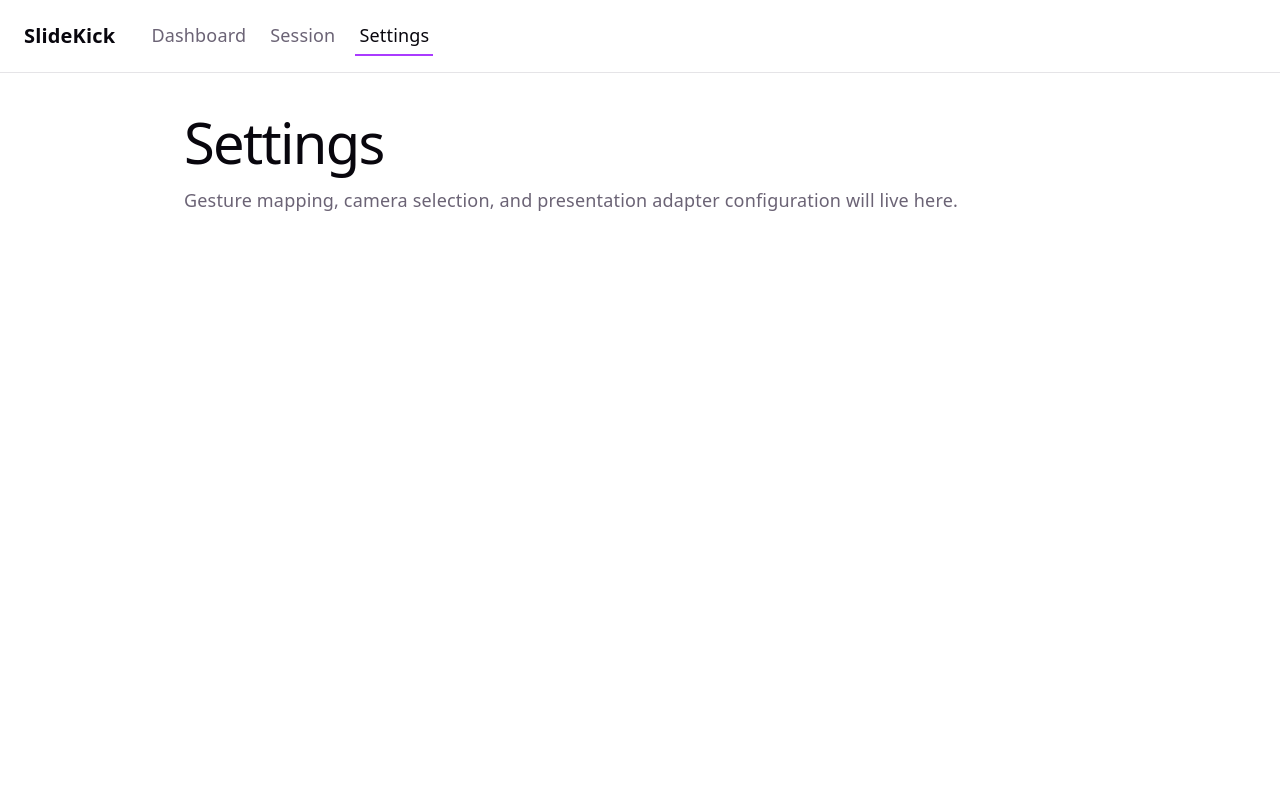
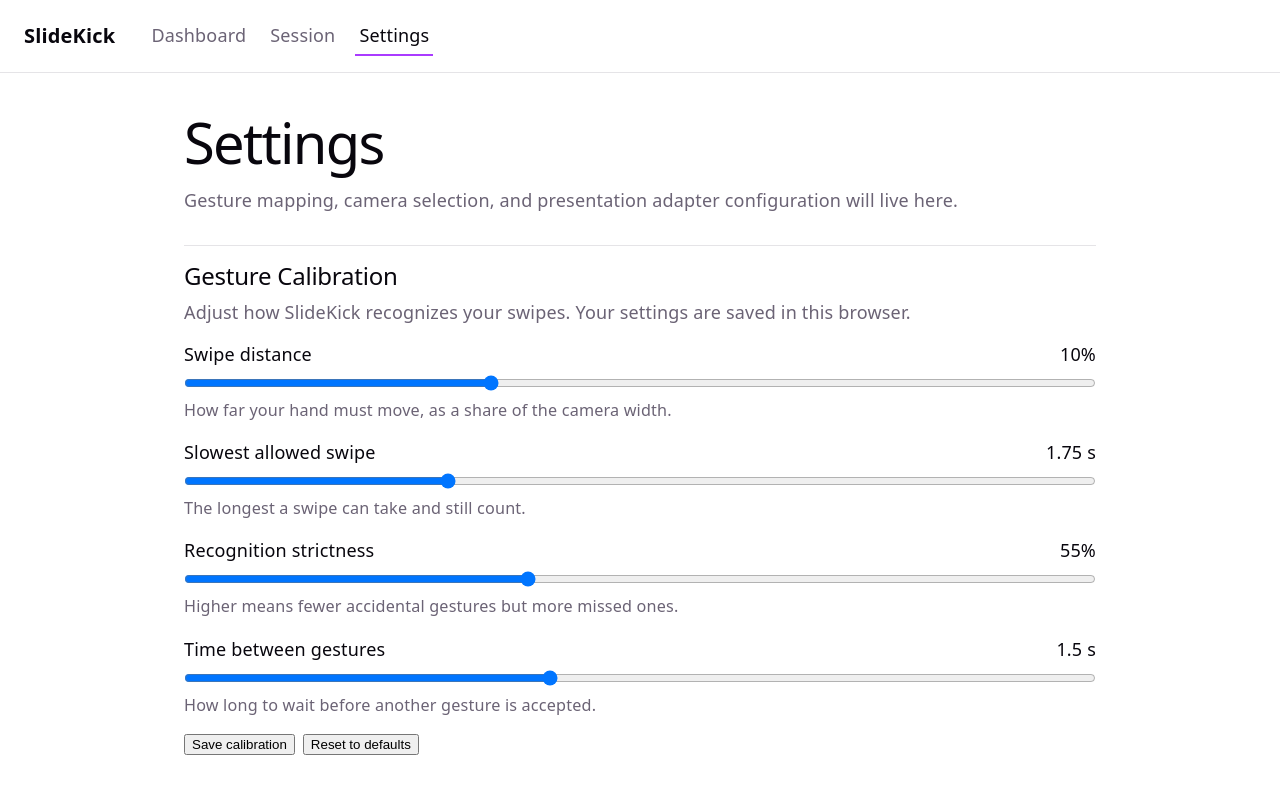
Before and after one commit to ndulkis/slidekick, a React (Vite) app in the folder frontend/: page /settings in a window 1280 px wide. Shown: the top 794 px of the page. Built offline with nearby package versions, Linux system fonts and the light colour scheme.

Commit message:
SCRUM-87: add gesture calibration section to Settings page

```diff
--- /dev/null
+++ b/frontend/src/pages/SettingsPage.css
@@ -0,0 +1,54 @@
+.calibration-section {
+  margin-top: 32px;
+  padding-top: 16px;
+  border-top: 1px solid var(--border);
+}
+
+.calibration-intro {
+  margin-bottom: 16px;
+}
+
+.calibration-slider {
+  margin: 16px 0;
+}
+
+.calibration-slider-header {
+  display: flex;
+  justify-content: space-between;
+  gap: 16px;
+  font-weight: 500;
+  color: var(--text-h);
+}
+
+.calibration-slider input[type='range'] {
+  width: 100%;
+  margin: 8px 0 4px;
+}
+
+.calibration-slider-description {
+  font-size: 0.9em;
+}
+
+.calibration-actions {
+  display: flex;
+  gap: 8px;
+  margin: 16px 0;
+}
+
+.calibration-status,
+.calibration-error {
+  margin: 8px 0;
+  font-weight: 500;
+}
+
+.calibration-error {
+  color: var(--text-h);
+  border-left: 3px solid #b00020;
+  padding-left: 8px;
+}
+
+.calibration-slider input[type='range']:focus-visible,
+.calibration-actions button:focus-visible {
+  outline: 2px solid var(--accent);
+  outline-offset: 2px;
+}
--- a/frontend/src/pages/SettingsPage.tsx
+++ b/frontend/src/pages/SettingsPage.tsx
@@ -1,3 +1,6 @@
+import GestureCalibrationSection from '../settings/GestureCalibrationSection'
+import './SettingsPage.css'
+
 function SettingsPage() {
   return (
     <section>
@@ -6,6 +9,8 @@ function SettingsPage() {
         Gesture mapping, camera selection, and presentation adapter
         configuration will live here.
       </p>
+
+      <GestureCalibrationSection />
     </section>
   )
 }
--- /dev/null
+++ b/frontend/src/settings/GestureCalibrationSection.tsx
@@ -0,0 +1,83 @@
+import { useId, useState } from 'react'
+import CalibrationSlider from './CalibrationSlider'
+import type { CalibrationKey, CalibrationStorage } from './calibrationSettings'
+import {
+  CALIBRATION_CONTROLS,
+  loadCalibration,
+  resetCalibration,
+  saveCalibration,
+} from './calibrationSettings'
+
+interface GestureCalibrationSectionProps {
+  /** Overrides browser storage; used by tests. */
+  storage?: CalibrationStorage
+}
+
+type SaveStatus = 'saved' | 'reset' | 'error' | null
+
+const statusMessages: Record<'saved' | 'reset', string> = {
+  saved: 'Calibration saved.',
+  reset: 'Calibration reset to defaults.',
+}
+
+function GestureCalibrationSection({ storage }: GestureCalibrationSectionProps) {
+  const headingId = useId()
+  const [settings, setSettings] = useState(() => loadCalibration(storage))
+  const [status, setStatus] = useState<SaveStatus>(null)
+
+  function handleChange(key: CalibrationKey, value: number) {
+    setSettings((current) => ({ ...current, [key]: value }))
+    setStatus(null)
+  }
+
+  function handleSave() {
+    setStatus(saveCalibration(settings, storage) ? 'saved' : 'error')
+  }
+
+  function handleReset() {
+    setSettings(resetCalibration(storage))
+    setStatus('reset')
+  }
+
+  return (
+    <section className="calibration-section" aria-labelledby={headingId}>
+      <h2 id={headingId}>Gesture Calibration</h2>
+      <p className="calibration-intro">
+        Adjust how SlideKick recognizes your swipes. Your settings are saved in
+        this browser.
+      </p>
+
+      {CALIBRATION_CONTROLS.map((control) => (
+        <CalibrationSlider
+          key={control.key}
+          control={control}
+          value={settings[control.key]}
+          onChange={(value) => handleChange(control.key, value)}
+        />
+      ))}
+
+      <div className="calibration-actions">
+        <button type="button" onClick={handleSave}>
+          Save calibration
+        </button>
+        <button type="button" onClick={handleReset}>
+          Reset to defaults
+        </button>
+      </div>
+
+      {/* Always rendered so screen readers announce changes to it. */}
+      <p className="calibration-status" role="status">
+        {status === 'saved' || status === 'reset' ? statusMessages[status] : ''}
+      </p>
+
+      {status === 'error' && (
+        <p className="calibration-error" role="alert">
+          Your calibration couldn't be saved. Try again. Your previous settings
+          are still in use.
+        </p>
+      )}
+    </section>
+  )
+}
+
+export default GestureCalibrationSection
--- a/frontend/src/settings/calibrationSettings.ts
+++ b/frontend/src/settings/calibrationSettings.ts
@@ -76,7 +76,7 @@ export const DEFAULT_CALIBRATION: CalibrationSettings = {
 
 export const CALIBRATION_STORAGE_KEY = 'slidekick.calibrationProfile'
 
-type CalibrationStorage = Pick<Storage, 'getItem' | 'setItem' | 'removeItem'>
+export type CalibrationStorage = Pick<Storage, 'getItem' | 'setItem' | 'removeItem'>
 
 function browserStorage(): CalibrationStorage | undefined {
   // Accessing localStorage can throw when site data is blocked.
```
Also changed, not shown: 1 other file (tests, documents, lock files or other folders).
